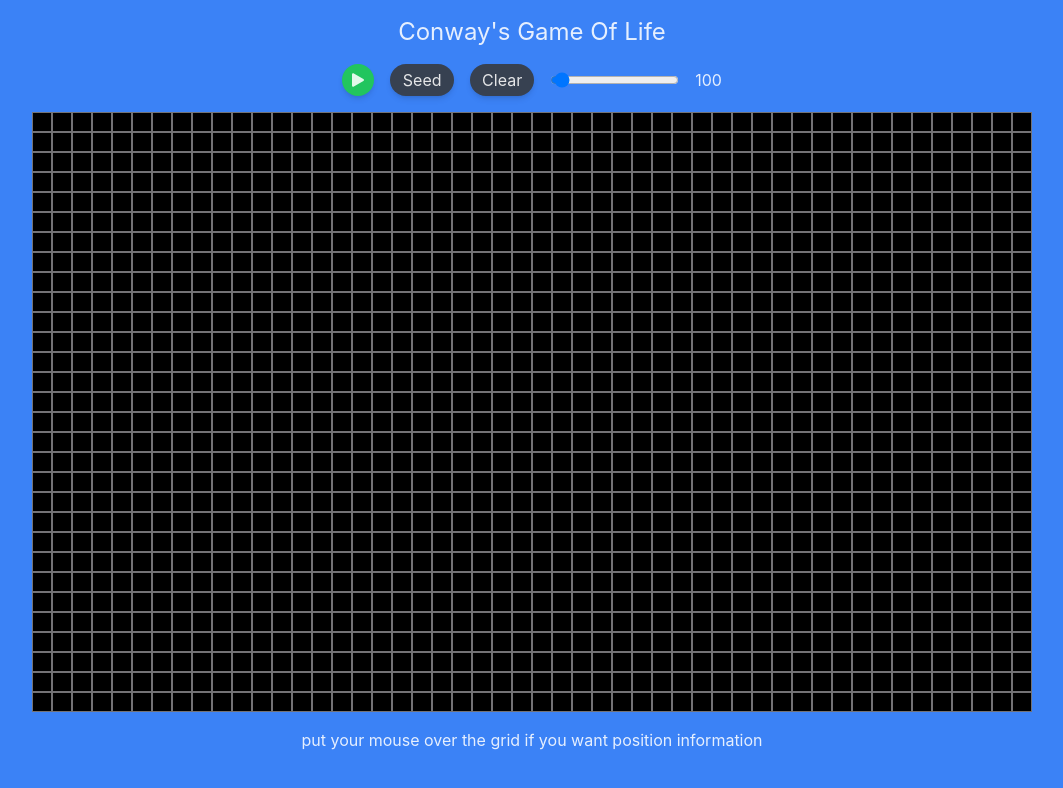
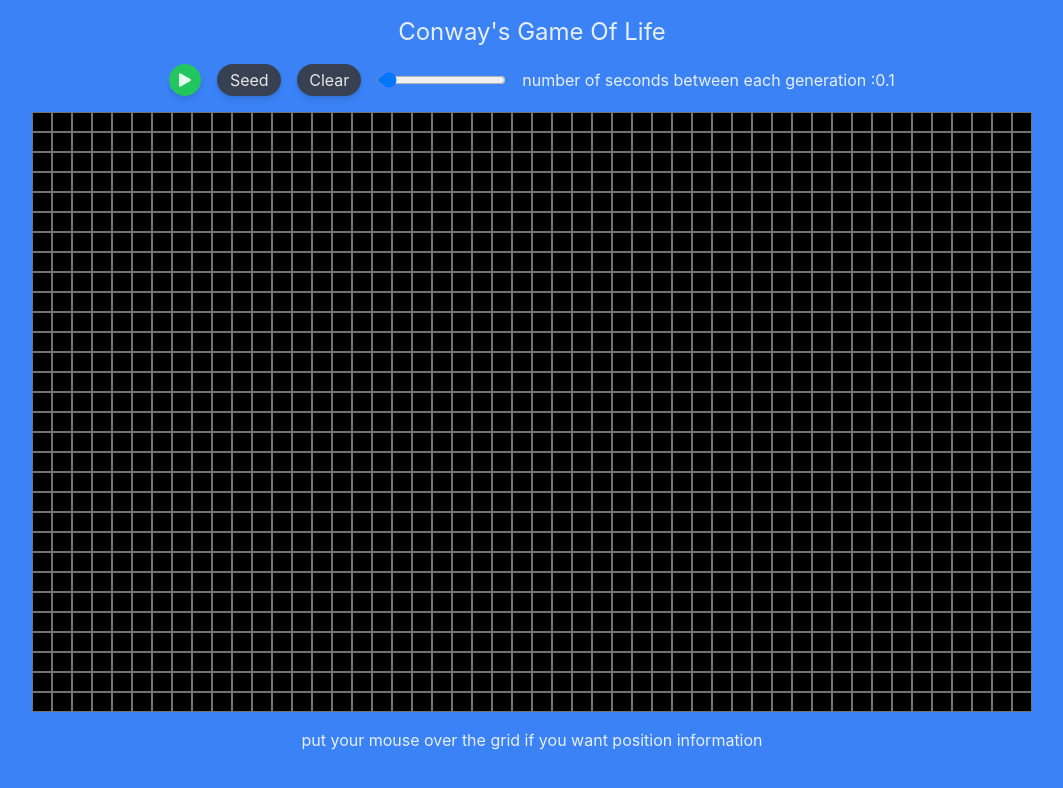
Before and after one commit to idgaram/Great_Conways_game_of_life, a React (Vite) app: page / in a window 1280 px wide. Shown: the top 788 px of the page, without its empty margins (108-1171 px from the left). Built offline with nearby package versions, Linux system fonts and the light colour scheme.

Commit message:
adjustment to the time input, more intuitive

```diff
--- a/src/App.tsx
+++ b/src/App.tsx
@@ -92,6 +92,13 @@ function App() {
     setMousePosition([row, col]);
   };
 
+  const createEmptyGrida = () => {
+    return Array(30).fill(Array(50).fill(0));
+  };
+
+  console.log(createEmptyGrida());
+  console.log(grid);
+
   return (
     <div className="h-screen w-screen flex items-center p-4 bg-blue-500 flex-col gap-4">
       <h1 className="md:text-2xl text-xl">Conway's Game Of Life</h1>
@@ -128,7 +135,7 @@ function App() {
           Clear
         </Button>
         <input type="range" min="1" max="1500" onChange={changeGameSpeed} />
-        <p>{gameSpeed}</p>
+        <p>number of seconds between each generation :{gameSpeed / 1000}</p>
       </div>
       <div
         style={{
```
